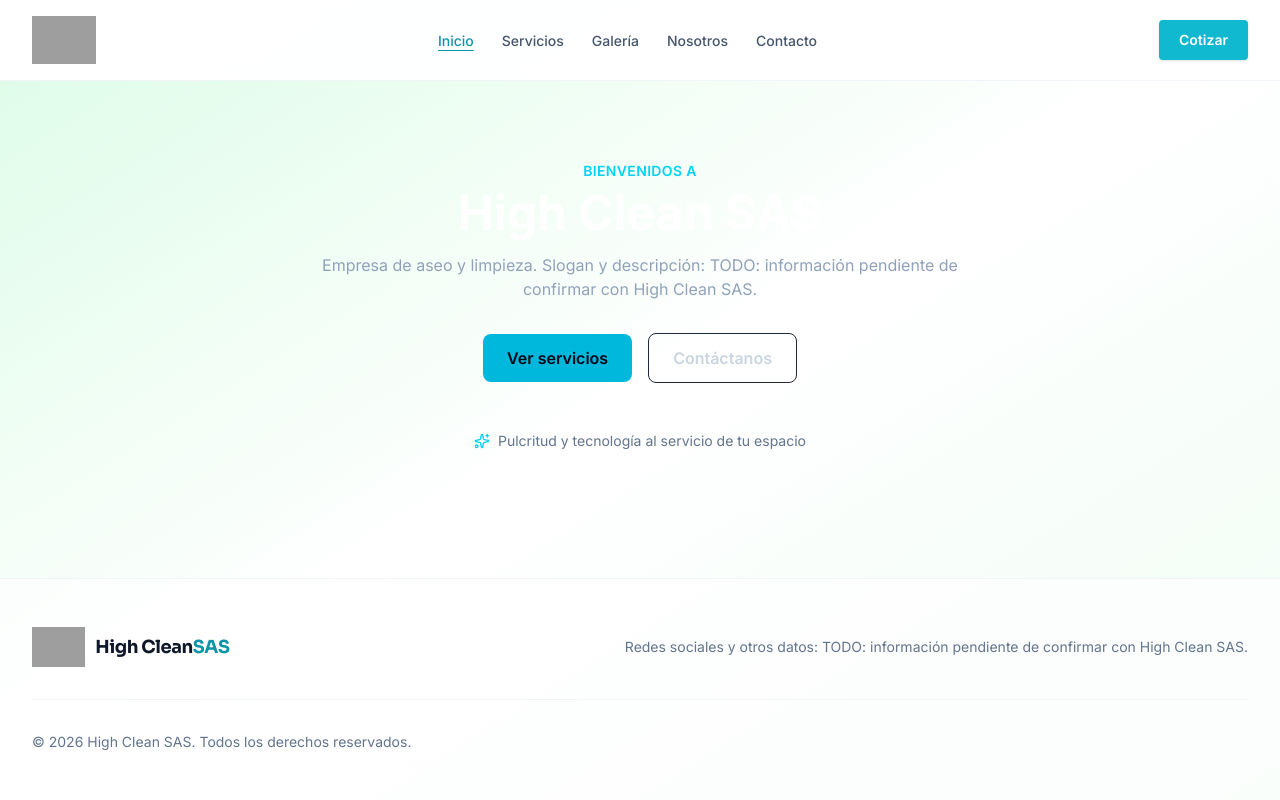
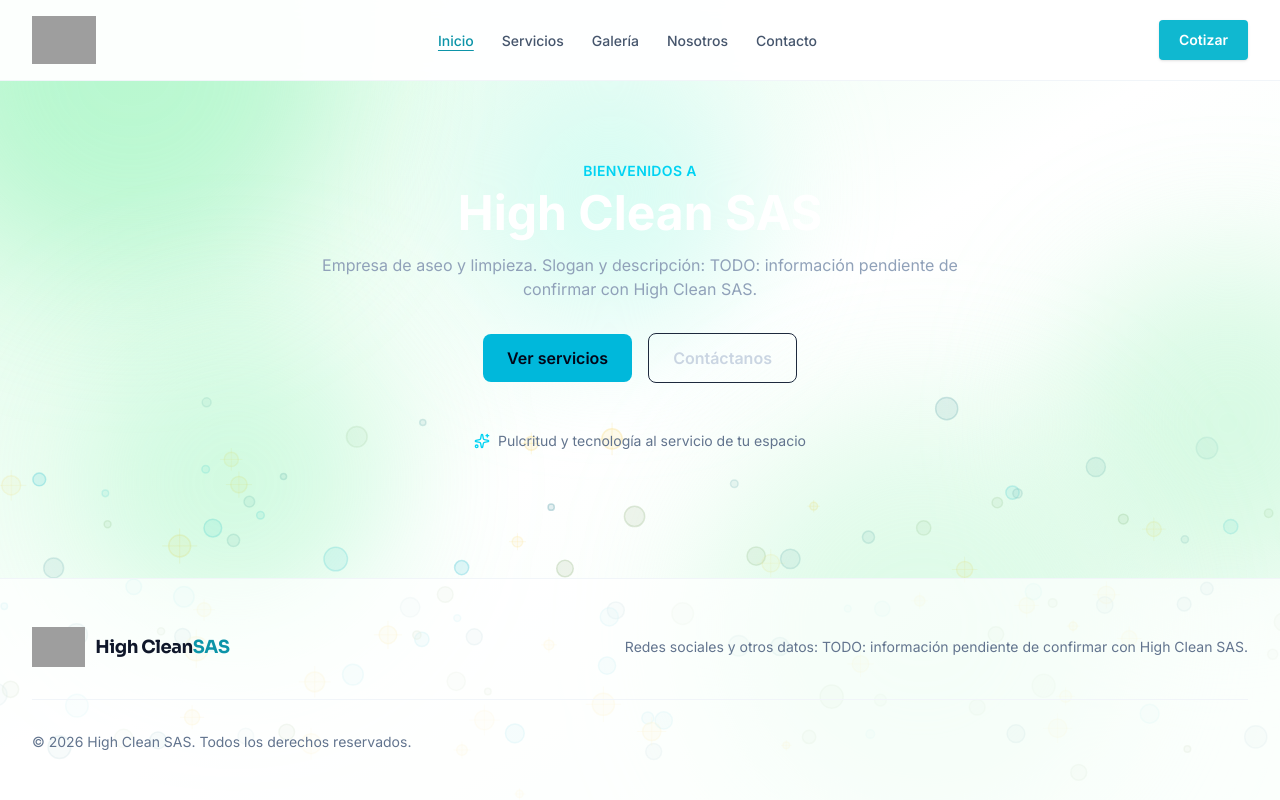
Before and after one commit to shakatoti1618-wq/HighCleanSAS, a React (Vite) app in the folder app/frontend/: page / in a window 1280 px wide. Built offline with nearby package versions, Linux system fonts and the light colour scheme; grey boxes are pictures that could not be loaded.

Commit message:
feat: enable motion config and skip link in layout

```diff
--- a/app/frontend/src/components/Layout.tsx
+++ b/app/frontend/src/components/Layout.tsx
@@ -1,16 +1,27 @@
 import { Outlet } from 'react-router-dom'
+import { MotionConfig } from 'motion/react'
+import Background from './Background.tsx'
 import Footer from './Footer.tsx'
 import Navbar from './Navbar.tsx'
 
 function Layout() {
   return (
-    <div className="flex min-h-screen flex-col">
-      <Navbar />
-      <main className="flex-1">
-        <Outlet />
-      </main>
-      <Footer />
-    </div>
+    <MotionConfig reducedMotion="user">
+      <div className="relative flex min-h-screen flex-col">
+        <a
+          href="#main"
+          className="sr-only focus:not-sr-only focus:absolute focus:left-4 focus:top-4 focus:z-50 focus:rounded-sm focus:bg-brand-turq focus:px-4 focus:py-2 focus:text-white"
+        >
+          Saltar al contenido
+        </a>
+        <Background />
+        <Navbar />
+        <main id="main" className="relative z-10 flex-1">
+          <Outlet />
+        </main>
+        <Footer />
+      </div>
+    </MotionConfig>
   )
 }
 
```
